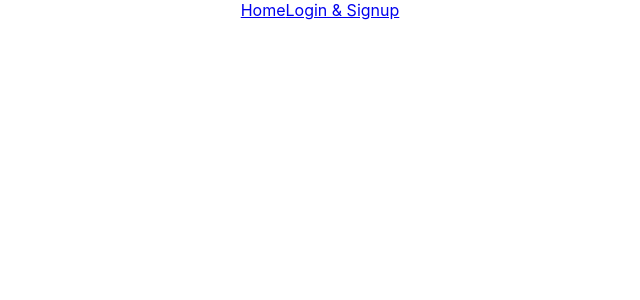
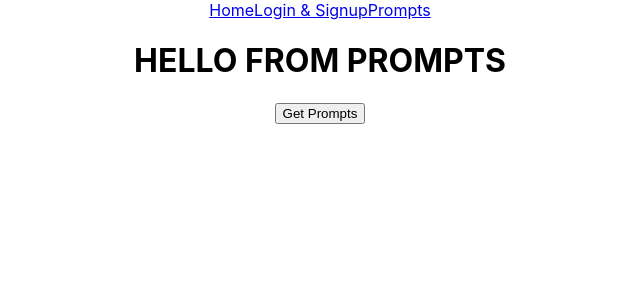
Before and after one commit to Gregory-Alexander-Bertrand/Writer-s-Unblocker-Frontend, a React (Create React App) app: page /Prompts in a window 1280 px wide. Shown: the top 300 px of the page, without its empty margins (320-960 px from the left). Built offline with nearby package versions, Linux system fonts and the light colour scheme.

Commit message:
get all prompts is printing to console.

```diff
--- a/src/App.js
+++ b/src/App.js
@@ -4,6 +4,7 @@ import { Redirect, Route, Router} from 'react-router-dom'
 import {useState, useEffect} from 'react'
 import Home from './Pages/Home'
 import Login from './Pages/Login'
+import Prompts from './Pages/Prompts'
 import Navbar from './Components/Navbar'
 
 
@@ -24,6 +25,12 @@ function App() {
        <Login {...props} setUser={setUser} />
      )}
     />
+    <Route
+    path="/Prompts"
+    render={(props) => (
+      <Prompts {...props} setUser={setUser} />
+    )}
+    />
     </div>
   );
 }
--- a/src/Components/LoginForm.js
+++ b/src/Components/LoginForm.js
@@ -13,9 +13,9 @@ const LoginForm = (props) => {
         axios.post(`${process.env.REACT_APP_BACKEND_URL}/login`, {
             email, password
         }).then((response) => {
-            console.log(response)
+            console.log(response.data.user)
             props.setUser(response.data.user)
-            localStorage.setItem('userId', response.data.userId)
+            localStorage.setItem('userId', response.data.user_id)
         })
     }
     return (
--- a/src/Components/Navbar.js
+++ b/src/Components/Navbar.js
@@ -1,12 +1,38 @@
 import React from 'react'
 import {Link, Redirect} from 'react-router-dom'
+import { useState } from 'react'
 
-const Navbar = () => {
+const Navbar = (props) => {
+
+    const logout = () => {
+        localStorage.clear()
+        props.setUser({})
+    }
     return (
-        <div>
-            <Link to="/">Home</Link>
+        <header>
+        <div className="navigation">
+            {/* <nav>
+                {props.userId ?
+                <>
+                <Link to="/Prompts">Prompts</Link>
+                { '-'  }
+                <span onClick={() => logout()}>
+                    <Link to="/">Logout</Link>
+                </span>
+                </>
+                :
+                <>
+                <Link to="/">Home</Link>
+                { '-'  }
+                <Link to="/Login">Login & Signup</Link>
+                </>
+                }
+            </nav> */}
+                <Link to="/">Home</Link>
             <Link to="/Login">Login & Signup</Link>
+            <Link to="/Prompts">Prompts</Link>
         </div>
+        </header>
     )
 }
 
--- /dev/null
+++ b/src/Pages/Prompts.js
@@ -0,0 +1,25 @@
+import React from 'react'
+import axios from 'axios'
+import { useState} from 'react'
+
+const Prompts = () => {
+    const [prompt, setPrompt] = useState('')
+    const [genre, setGenre] = useState('')
+
+    const getAllPrompts = (e) => {
+        e.preventDefault()
+        axios.get(`${process.env.REACT_APP_BACKEND_URL}/prompts`, {
+            prompt, genre
+        }).then((response) => {
+            console.log(response.data)
+        })
+    }
+    return (
+        <div>
+            <h1>HELLO FROM PROMPTS</h1>
+            <button onClick={getAllPrompts}>Get Prompts</button>
+        </div>
+    )
+}
+
+export default Prompts
```
